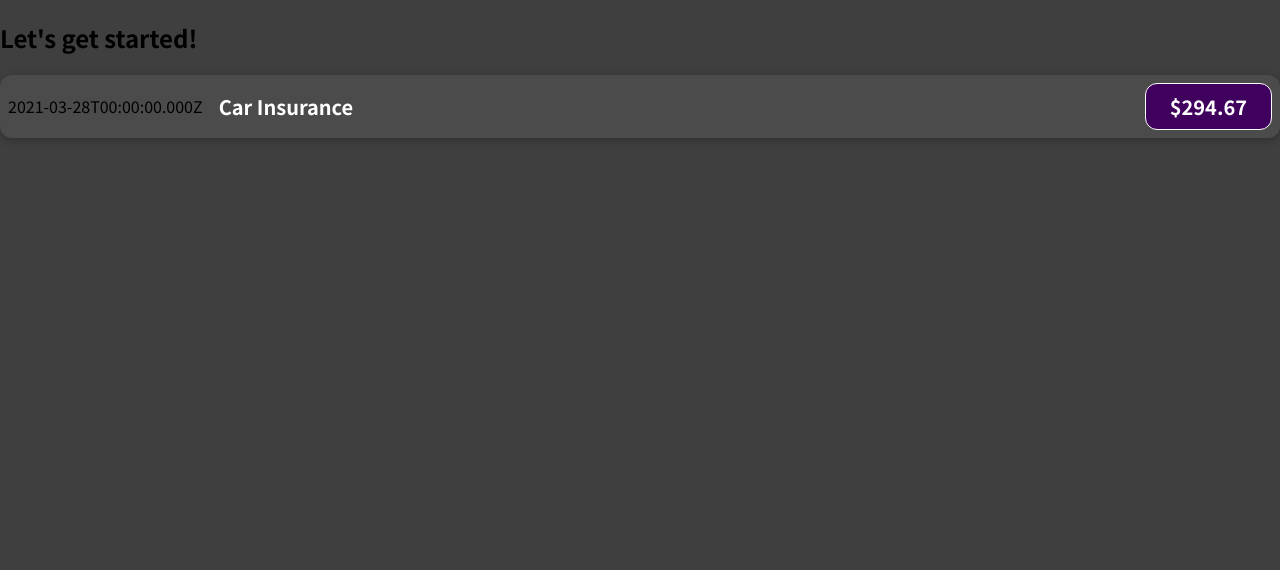
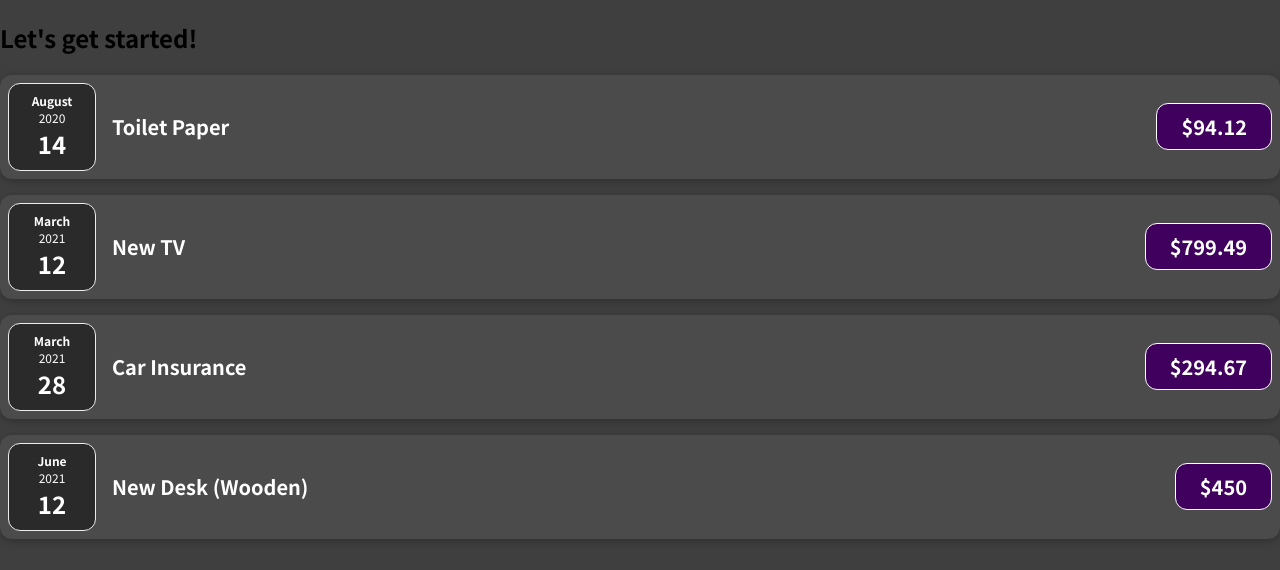
Before and after one commit to cruzxxx/expense-tracker-react, a JavaScript app: page / in a window 1280 px wide. Shown: the top 570 px of the page. Built offline with nearby package versions, Linux system fonts and the light colour scheme.

Commit message:
Split expense date into a different component and add css

```diff
--- a/src/App.js
+++ b/src/App.js
@@ -1,10 +1,36 @@
 import ExpenseItem from "./components/ExpenseItem";
 
 function App() {
+
+    const expenses = [
+        {
+            id: 'e1',
+            title: 'Toilet Paper',
+            amount: 94.12,
+            date: new Date(2020, 7, 14),
+        },
+        { id: 'e2', title: 'New TV', amount: 799.49, date: new Date(2021, 2, 12) },
+        {
+            id: 'e3',
+            title: 'Car Insurance',
+            amount: 294.67,
+            date: new Date(2021, 2, 28),
+        },
+        {
+            id: 'e4',
+            title: 'New Desk (Wooden)',
+            amount: 450,
+            date: new Date(2021, 5, 12),
+        },
+    ];
+
   return (
     <div>
       <h2>Let's get started!</h2>
-        <ExpenseItem></ExpenseItem>
+        <ExpenseItem title={expenses[0].title} amount={expenses[0].amount} date={expenses[0].date} />
+        <ExpenseItem title={expenses[1].title} amount={expenses[1].amount} date={expenses[1].date} />
+        <ExpenseItem title={expenses[2].title} amount={expenses[2].amount} date={expenses[2].date} />
+        <ExpenseItem title={expenses[3].title} amount={expenses[3].amount} date={expenses[3].date} />
     </div>
   );
 }
--- /dev/null
+++ b/src/components/ExpenseDate.css
@@ -0,0 +1,26 @@
+.expense-date {
+    display: flex;
+    flex-direction: column;
+    width: 5.5rem;
+    height: 5.5rem;
+    border: 1px solid #ececec;
+    background-color: #2a2a2a;
+    color: white;
+    border-radius: 12px;
+    align-items: center;
+    justify-content: center;
+}
+
+.expense-date__month {
+    font-size: 0.75rem;
+    font-weight: bold;
+}
+
+.expense-date__year {
+    font-size: 0.75rem;
+}
+
+.expense-date__day {
+    font-size: 1.5rem;
+    font-weight: bold;
+}
--- /dev/null
+++ b/src/components/ExpenseDate.js
@@ -0,0 +1,17 @@
+import './ExpenseDate.css';
+
+function ExpenseDate(props) {
+    const month = props.date.toLocaleString('en-US', {month: 'long'});
+    const year = props.date.getFullYear();
+    const day = props.date.toLocaleString('en-US', {day: '2-digit'});
+
+    return (
+        <div className="expense-date">
+            <div className="expense-date__month">{month}</div>
+            <div className="expense-date__year">{year}</div>
+            <div className="expense-date__day">{day}</div>
+        </div>
+    )
+}
+
+export default ExpenseDate
--- a/src/components/ExpenseItem.js
+++ b/src/components/ExpenseItem.js
@@ -1,16 +1,13 @@
 import './ExpenseItem.css';
+import ExpenseDate from "./ExpenseDate";
 
-function ExpenseItem() {
-    const expenseDate = new Date(2021, 2, 28);
-    const expenseTitle = 'Car Insurance';
-    const expenseAmount = 294.67;
-
+function ExpenseItem(props) {
     return (
         <div className="expense-item">
-            <div>{expenseDate.toISOString()}</div>
+            <ExpenseDate date={props.date} />
             <div className="expense-item__description">
-                <h2>{expenseTitle}</h2>
-                <div className="expense-item__price">${expenseAmount}</div>
+                <h2>{props.title}</h2>
+                <div className="expense-item__price">${props.amount}</div>
             </div>
         </div>
     );
```
